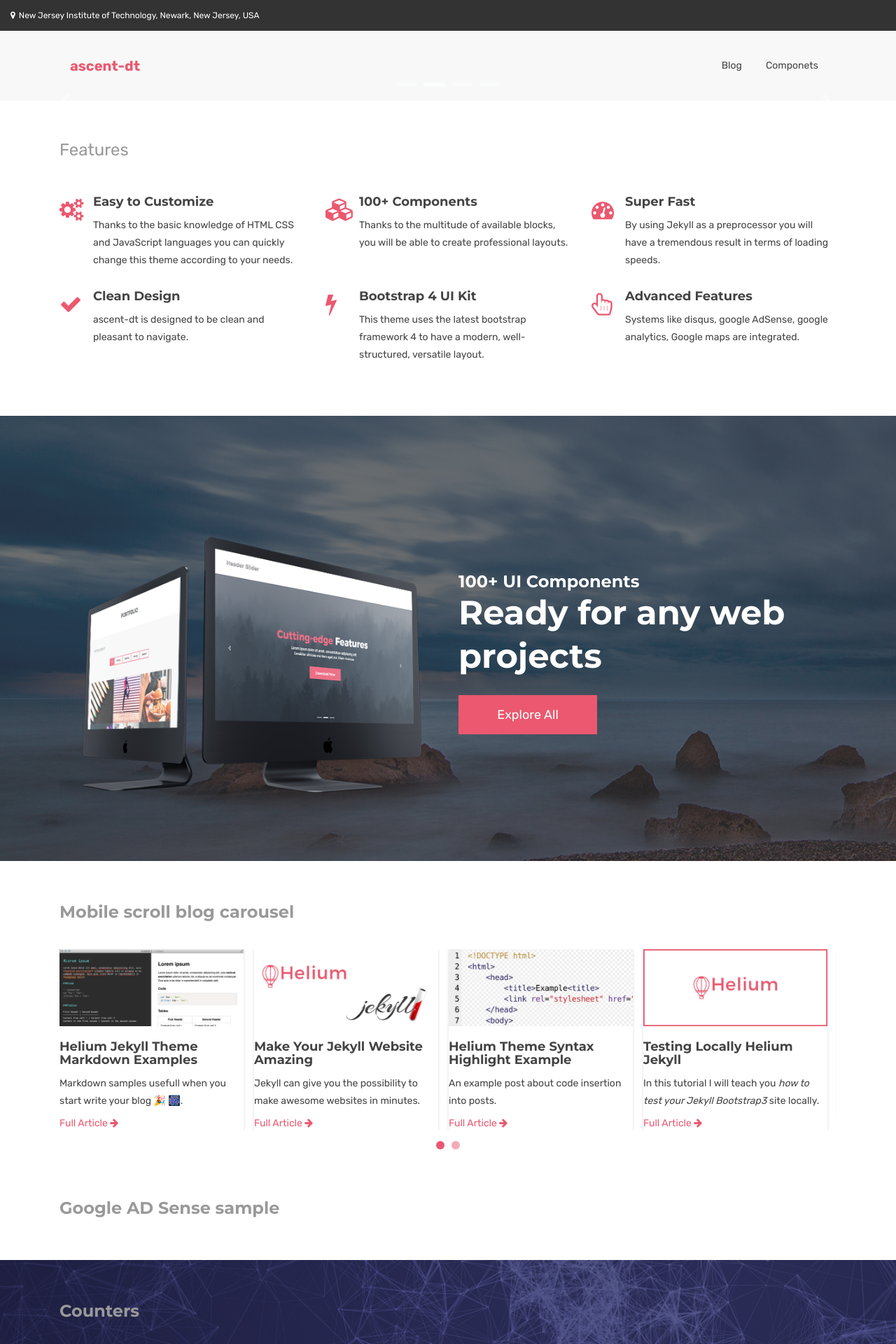
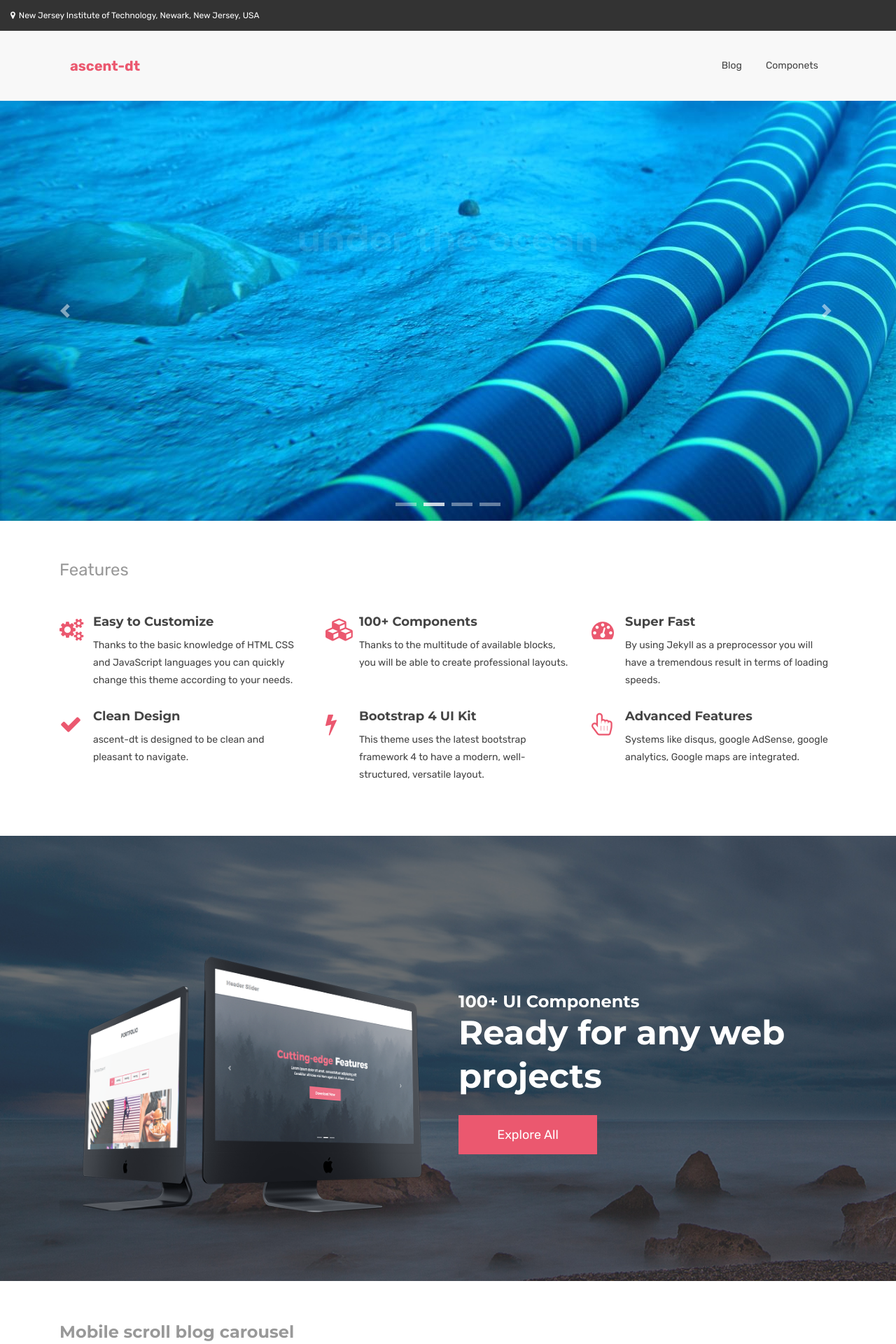
Before and after one commit to ascent-dt/ascent-dt-old.github.io, a Jekyll site: the page built from index.html, in a window 1280 px wide. Shown: the top 1920 px of the page at 70% size. Built offline with Jekyll 4.4.1, drawn with Linux system fonts in a browser that asks for light colours.

Commit message:
Update index.html

```diff
--- a/index.html
+++ b/index.html
@@ -25,6 +25,7 @@
                 </ol>
                 <div class="carousel-inner" role="listbox">
                   <div class="carousel-item active">
+		    <img src="{{ BASE_PATH }}/assets/images/slider/bg-1.jpg" alt="">
                     <div class="carousel-caption">
                       <h3 class="slide-title animated fadeInDown"><span class="text-primary"></span>Future Transmission Grids...</h3>
                       <h5 class="slide-text animated fadeIn"></h5>
```
